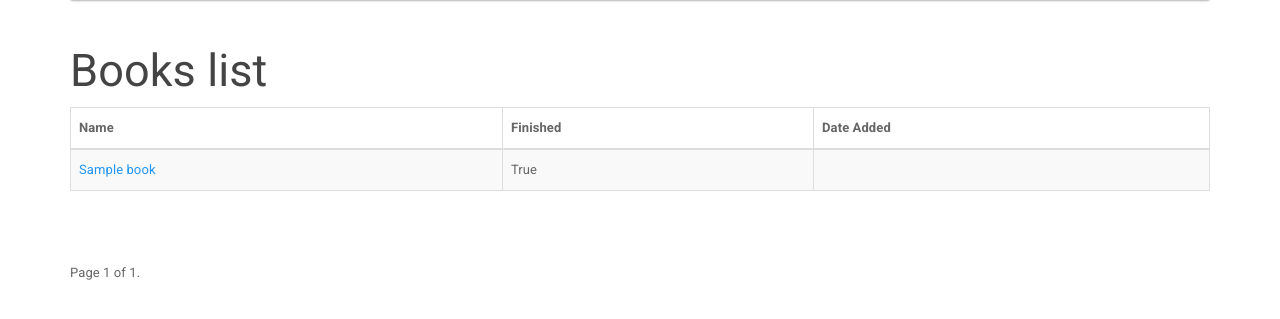
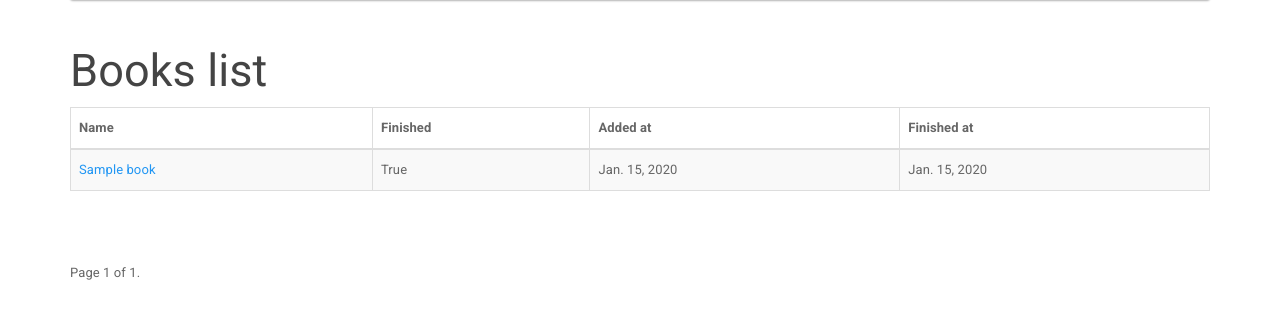
Before and after one commit to pyprism/Hiren-Books, a Django app: page /dashboard/ in a window 1280 px wide. Shown: the part 64-383 px from the top of the page. Run offline with Django 3.2, Linux system fonts and the light colour scheme; a user stored in the database is signed in; tables that the repository leaves empty hold one stand-in row (values such as "Sample post"); some libraries are stand-ins or nearby versions.

Commit message:
update column name

```diff
--- a/templates/dashboard.html
+++ b/templates/dashboard.html
@@ -7,7 +7,8 @@
         <tr>
             <th>Name</th>
             <th>Finished</th>
-            <th>Date Added</th>
+            <th>Added at</th>
+            <th>Finished at</th>
         </tr>
         </thead>
         <tbody>
@@ -16,7 +17,8 @@
                 <tr>
                 <td><a href="/media/{{ book.slug }}"> {{ book.name }}</a></td>
                 <td>{{ book.finished }}</td>
-                <td>{{ book.date }}</td>
+                <td>{{ book.added_at }}</td>
+                <td>{{ book.finished_at }}</td>
                 </tr>
             {% endfor %}
 
```
